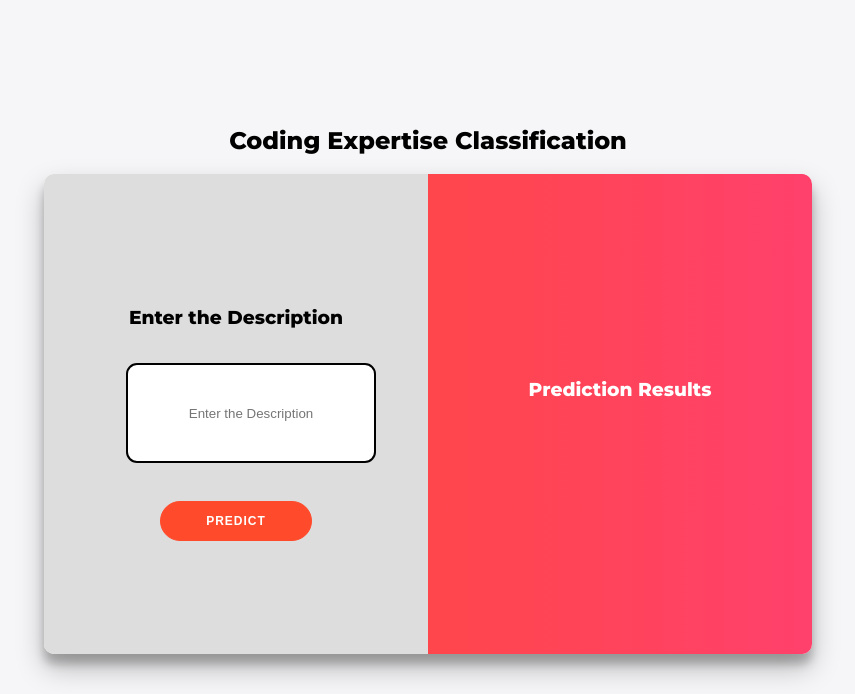
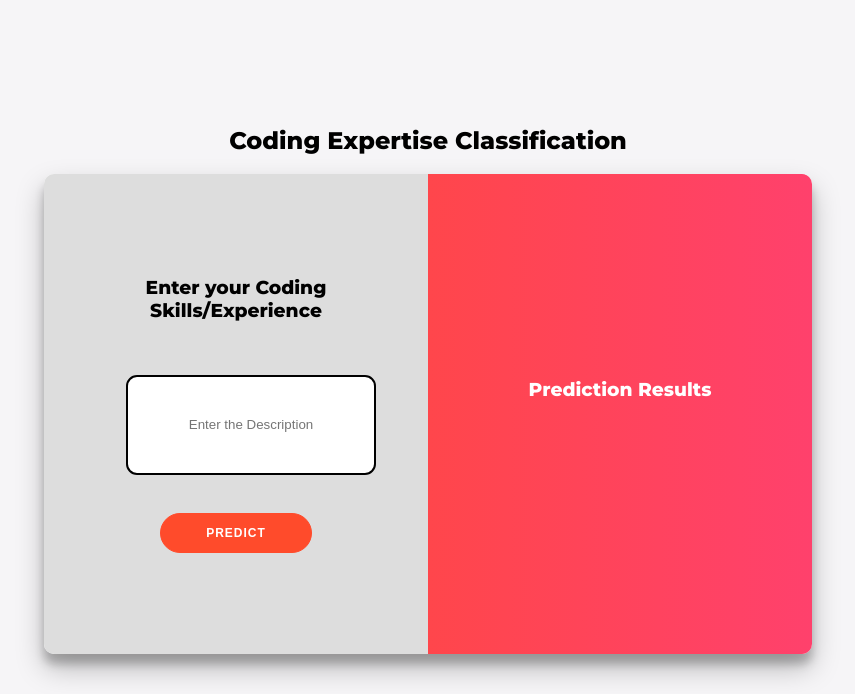
Before and after one commit to StanleyGeorge7/Coding_Expertise_Classification, a Flask app: page / in a window 1280 px wide. Shown: the top 694 px of the page, without its empty margins (212-1067 px from the left). Run offline with Flask 2, Linux system fonts and the light colour scheme.

Commit message:
Update frontend.html

```diff
--- a/templates/frontend.html
+++ b/templates/frontend.html
@@ -7,7 +7,7 @@
     <div class="container" id="container">
         <div class="form-container sign-in-container">
             <form action='/predict' method="post">
-                <h3>Enter the Description</h3>
+                <h3>Enter your Coding Skills/Experience<h3>
                 <input id="Description" name="message" placeholder="Enter the Description" type="text"  class="ip3">
                 <button margin-top: 15px>Predict </button>
             </form>
```
